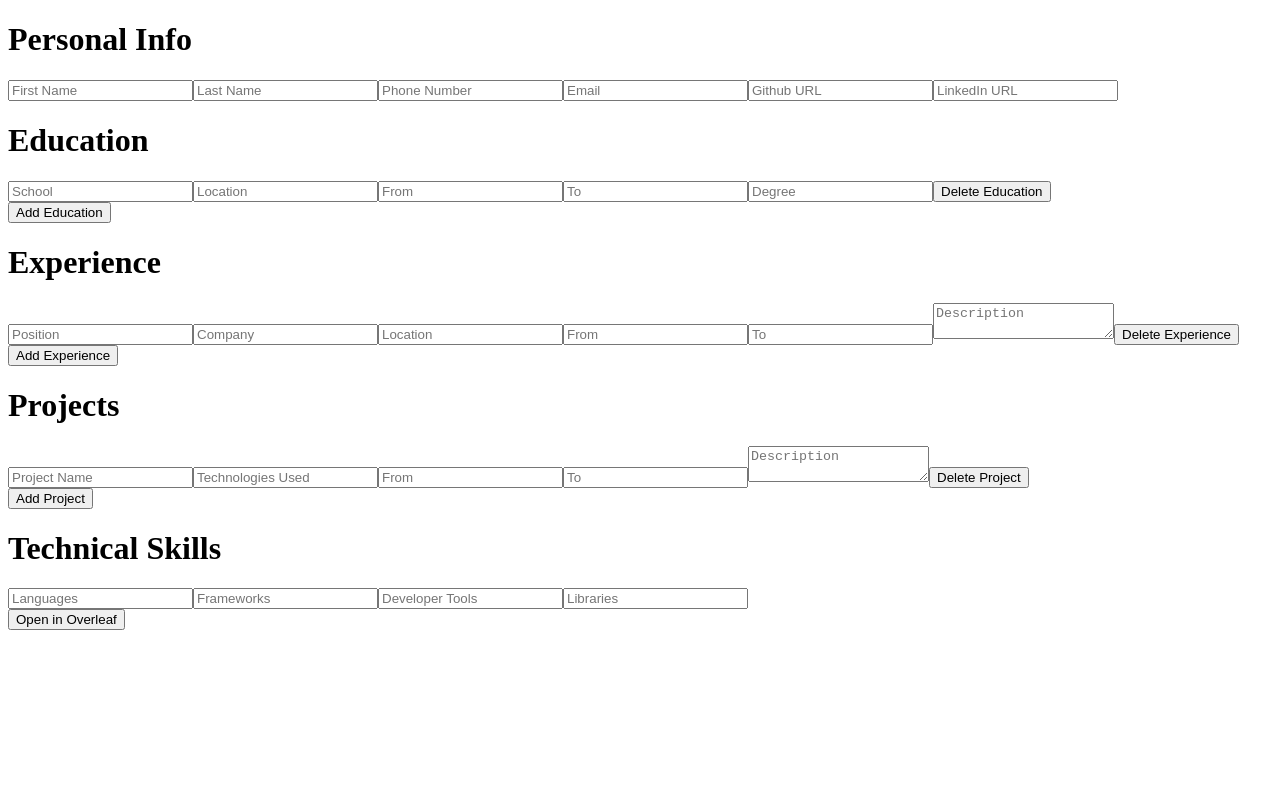
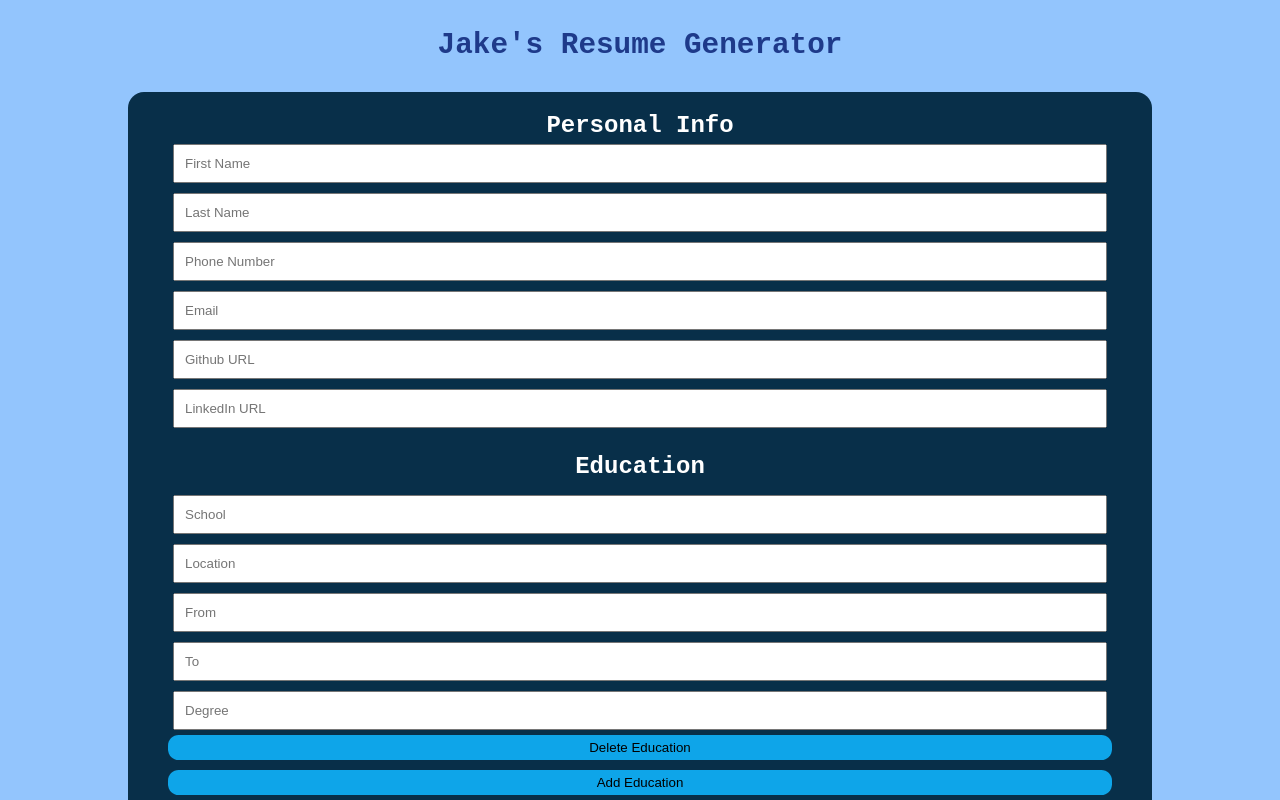
Before and after one commit to tammy-si/odin-cv-generator, a React (Create React App) app: page / in a window 1280 px wide. Shown: the top 800 px of the page. Built offline with nearby package versions, Linux system fonts and the light colour scheme.

Commit message:
Did styling

```diff
--- /dev/null
+++ b/src/App.css
@@ -0,0 +1,65 @@
+body {
+    background-color: #93c5fd;
+    display: flex;
+    margin: 0;
+    font-family: 'Courier New', Courier, monospace;
+}
+
+#root {
+    width: 100%;
+    margin: 0 10%;
+}
+
+.create-cv {
+    display: flex;
+    flex-direction: column;
+    text-align: center;
+    background-color: #082f49;
+    border-radius: 12pt;
+    padding: 10px 40px;
+}
+
+.create-cv div{
+    display:flex;
+    flex-direction: column;
+    padding: 10px 0;
+}
+
+.main-text {
+    text-align: center;
+    color: #1e3a8a;
+    font-size: 22pt;
+    font-weight: bold;
+}
+
+h1 {
+    margin: 0;
+    font-size: 18pt;
+    color: white;
+}
+
+input, textarea {
+    padding: 10px;
+    margin: 5px;
+    flex: 1;
+}
+
+textarea {
+    resize: none;
+    flex: 1;
+}
+
+.overleaf-button {
+    background-color: green;
+    margin:10px auto;
+    display:block;
+    border-radius: 12pt;
+    border: none;
+}
+
+.create-cv button{
+    padding: 5px;
+    background-color: #0ea5e9;
+    border: none;
+    border-radius: 8pt;
+}
--- a/src/App.js
+++ b/src/App.js
@@ -4,7 +4,7 @@ import Experience from "./components/experience";
 import Education from "./components/education";
 import Project from "./components/projects";
 import Technical from "./components/technical";
-
+import './App.css'
 import uniqid from "uniqid";
 
 class App extends Component {
@@ -398,7 +398,8 @@ class App extends Component {
 
     %-------------------------------------------
     \end{document}`
-    return <div>
+    return <div class="main-content">
+      <p class="main-text">Jake's Resume Generator</p>
       <div className='create-cv'>
         <General handleInput = { handleInput }/>
         <Education educationList = {educationList} handleAddEducation = { handleAddEducation} handleEducationInput = { handleEducationInput } handleEducationDelete= { handleEducationDelete }/>
@@ -410,7 +411,7 @@ class App extends Component {
         <form action="https://www.overleaf.com/docs" method="post" target="_blank">
         <textarea rows="8" cols="60" name="snip" value={string} style={{display: "none"}}>
         </textarea>
-        <input type="submit" value="Open in Overleaf"></input>
+        <input type="submit" value="Open in Overleaf" className="overleaf-button"></input>
         </form>
       </div>
     </div>;
--- a/src/components/education.js
+++ b/src/components/education.js
@@ -3,7 +3,7 @@ import React from "react";
 const Education = (props) => {
     const {educationList, handleAddEducation, handleEducationInput, handleEducationDelete} = props;
     return (
-        <div className="Education">
+        <div className="education">
             <h1>Education</h1>
             {educationList.map((education) => {
                 return (
--- a/src/components/experience.js
+++ b/src/components/experience.js
@@ -13,7 +13,7 @@ const Experience = (props) => {
                     <input name='location' placeholder="Location" onChange={handleExperienceInput} value={experience.location} />
                     <input name='from' placeholder="From" onChange={handleExperienceInput} value={experience.form} />
                     <input name='to' placeholder="To" onChange={handleExperienceInput} value={experience.to} />
-                    <textarea name='description' placeholder="Description" onChange={handleExperienceInput} value={ experience.description }></textarea>
+                    <textarea name='description' placeholder="Description (bullet points are separated by new lines)" onChange={handleExperienceInput} value={ experience.description }></textarea>
                     <button onClick={handleExperienceDelete}>Delete Experience</button>
                 </div>)
             })}
--- a/src/components/projects.js
+++ b/src/components/projects.js
@@ -3,7 +3,7 @@ import React from "react";
 const Project = (props) => {
     const {projectList, handleAddProject, handleProjectInput, handleProjectDelete} = props;
     return (
-        <div className="Education">
+        <div className="projects">
             <h1>Projects</h1>
             {projectList.map((project) => {
                 return (
@@ -12,7 +12,7 @@ const Project = (props) => {
                     <input name='technologies' placeholder="Technologies Used" onChange={handleProjectInput} value={project.technologies}/>
                     <input name='from' placeholder="From" onChange={handleProjectInput} value={project.from}/>
                     <input name='to' placeholder="To" onChange={handleProjectInput} value={project.to}/>
-                    <textarea name='description' placeholder="Description" onChange={handleProjectInput} value={ project.description }></textarea>
+                    <textarea name='description' placeholder="Description (bullet points are separated by new lines)" onChange={handleProjectInput} value={ project.description }></textarea>
                     <button onClick={handleProjectDelete}>Delete Project</button>
                 </div>)
             })}
```
